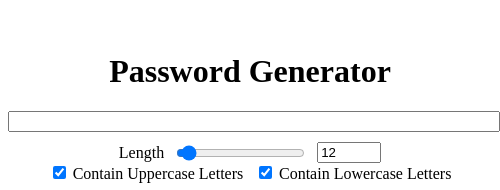
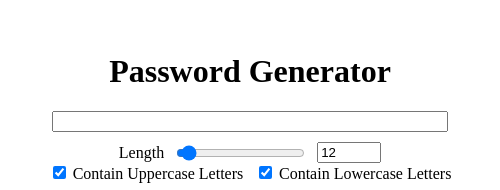
Before and after one commit to eestaniel/password_generator, an Electron app: page renderer/index.html in a window 500 px wide. Shown: the part 260-450 px from the top of the page. Drawn offline with Linux system fonts and the light colour scheme.

Commit message:
fix: removed unnecessary addition

```diff
--- a/renderer/css/index.css
+++ b/renderer/css/index.css
@@ -11,9 +11,6 @@
 #generatedText {
     margin-bottom: 10px;
     width: 80%;
-    margin-left: auto;
-    margin-right: auto;
-    text-align: center; /* Add this line */
 }
 
 #generateButton {
@@ -33,10 +30,3 @@
     gap: 10px;
     margin-bottom: 20px;
 }
-
-@media (max-width: 600px) {
-    /* Additional styles for smaller screens */
-    #generatedText {
-        width: 100%;
-    }
-}
```
